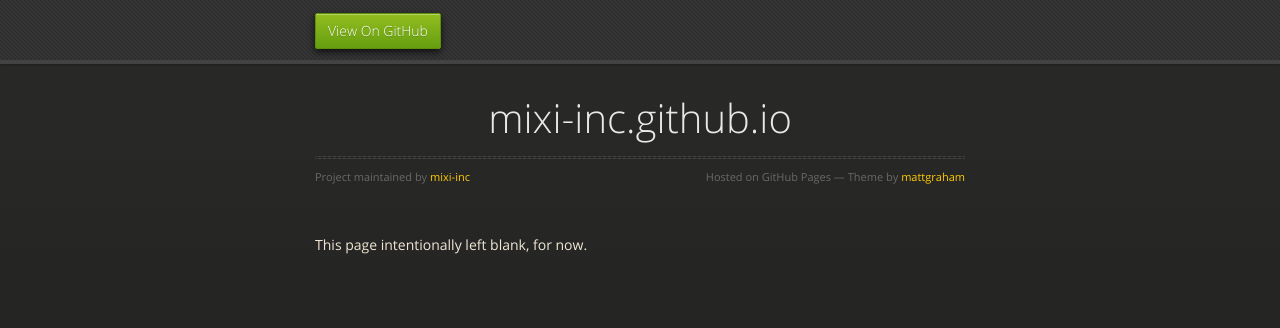
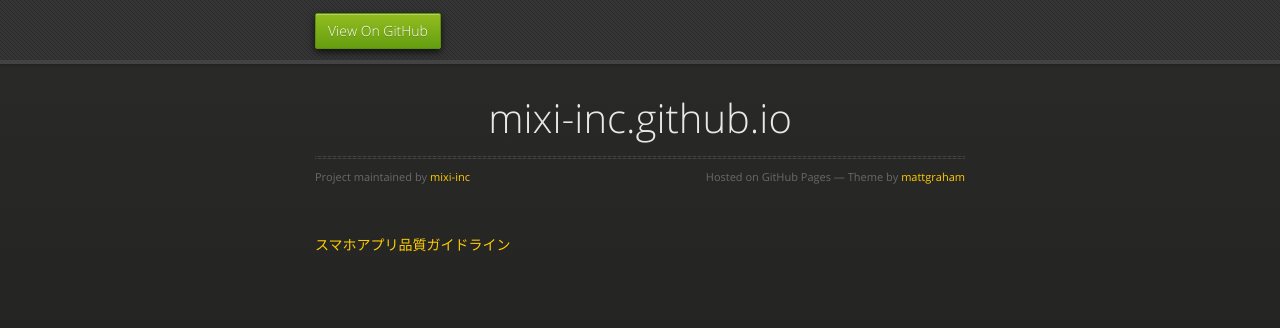
Before and after one commit to mixi-inc/mixi-inc.github.io, a plain HTML site: page index.html in a window 1280 px wide. Drawn offline with nearby package versions, Linux system fonts and the light colour scheme.

Commit message:
index.htmlにリンク追加

```diff
--- a/index.html
+++ b/index.html
@@ -35,7 +35,7 @@
           <span class="credits right">Hosted on GitHub Pages &mdash; Theme by <a href="https://twitter.com/michigangraham">mattgraham</a></span>
         </div>
 
-        <p>This page intentionally left blank, for now.</p>
+        <p><a href="http://mixi-inc.github.io/guidelines/qa/smartphone/guideline.html">スマホアプリ品質ガイドライン</a></p>
       </section>
 
     </div>
```
